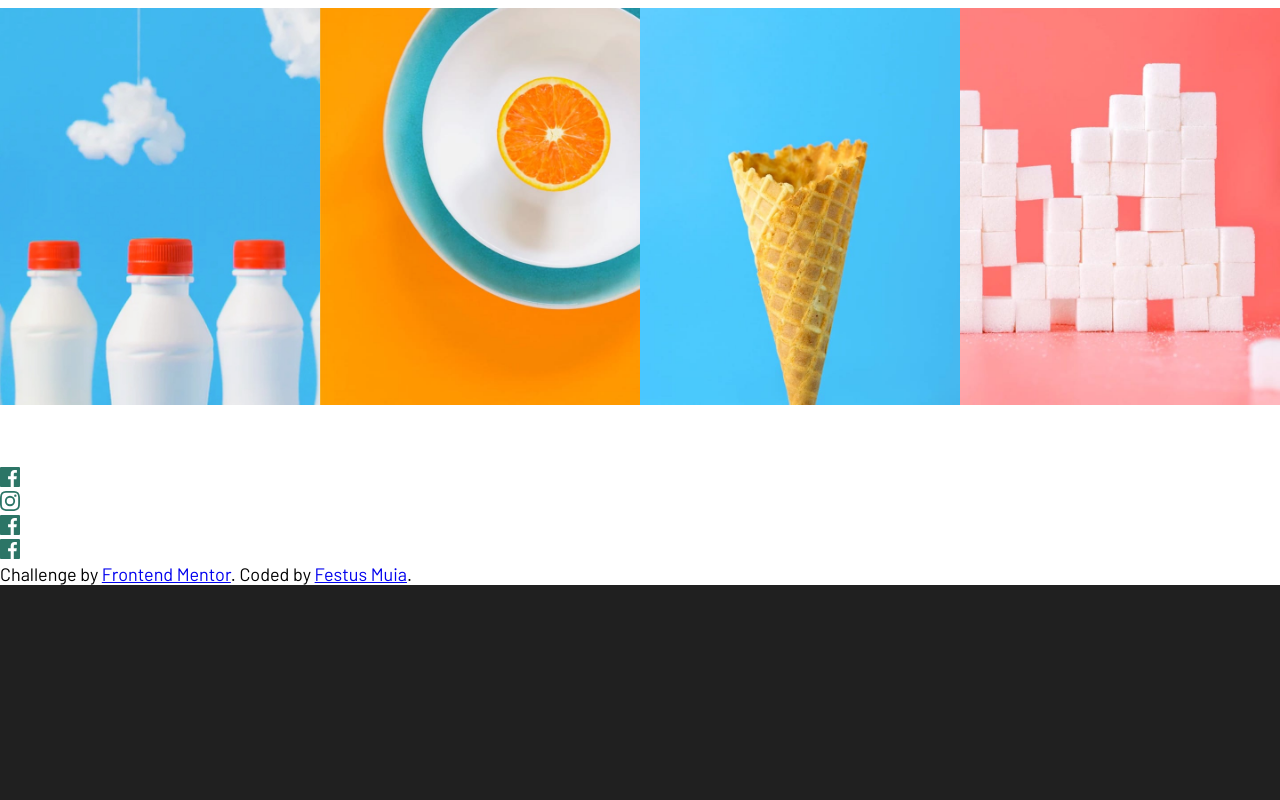
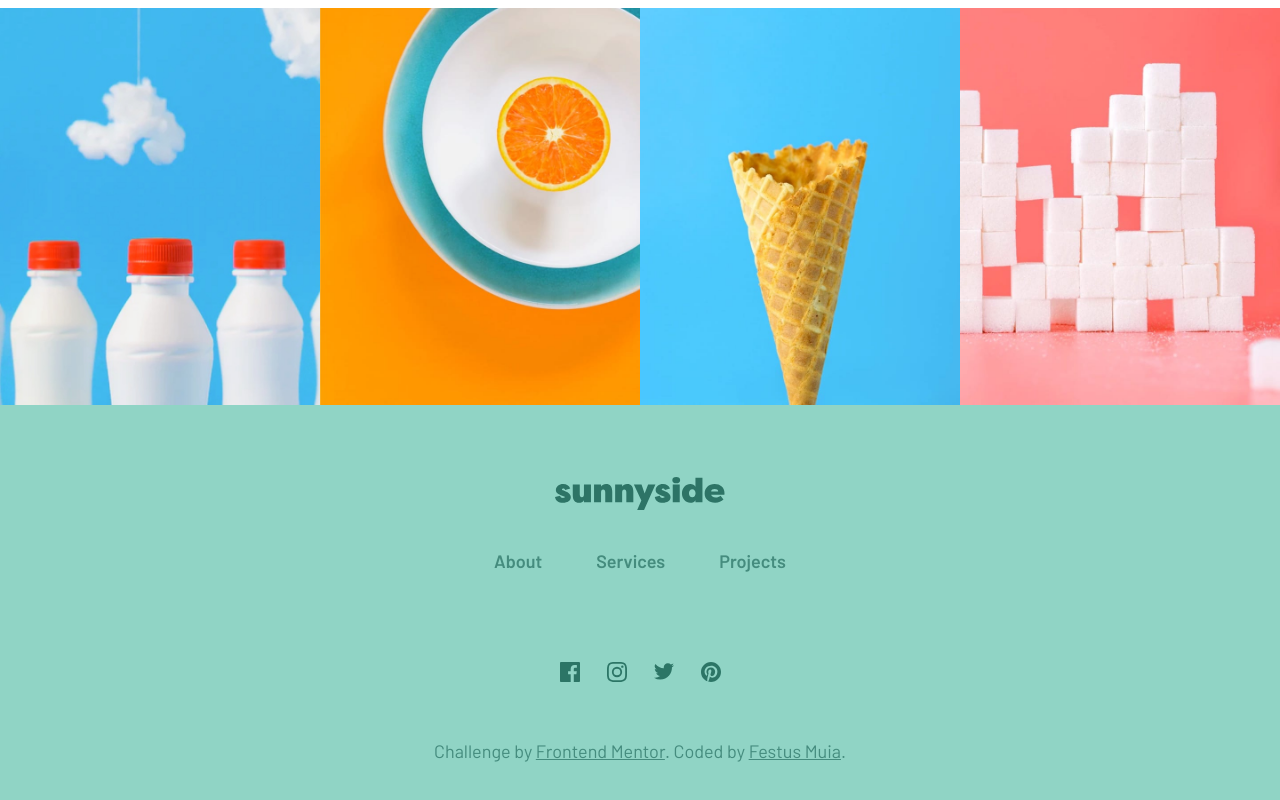
Before and after one commit to MuiaMuteti/Sunnyside-agency-landing-page, a plain HTML site: page index.html in a window 1280 px wide. Shown: the part 3462-4262 px from the top of the page. Before the commit the page ends 4047 px from the top, so only its background shows below. Drawn offline with Linux system fonts and the light colour scheme.

Commit message:
Update: Footer styling

```diff
--- a/css/style.css
+++ b/css/style.css
@@ -65,7 +65,7 @@ header {
     align-items: center;
 }
 
-.logo img {
+header .logo img {
     height: 3.5rem;
 }
 
@@ -80,7 +80,7 @@ nav ul {
     gap: 3em;
 }
 
-nav li {
+nav li, footer li {
     list-style: none;
 }
 
@@ -259,3 +259,40 @@ main img {
     display: grid;
     grid-template-columns: repeat(4, 1fr);
 }
+
+/* footer */
+footer {
+    background-color: #90d4c5;
+    text-align: center;
+    padding: 4em 8em;
+}
+
+footer .logo img {
+    height: 3.3rem;
+}
+
+.secondary-links ul {
+    display: flex;
+    flex-direction: row;
+    gap: 3em;
+    justify-content: center;
+    margin-top: 2em;
+}
+
+.secondary-links a {
+    text-decoration: none;
+    font-weight: bold;
+    color: var(--primary-dark-moderate-cyan);
+}
+
+.social-links ul {
+    display: flex;
+    flex-direction: row;
+    justify-content: center;
+    gap: 1.5em;
+    margin: 5em 0 3em 0;
+}
+
+.attribution, .attribution a {
+    color: var(--primary-dark-moderate-cyan);
+}
--- a/index.html
+++ b/index.html
@@ -163,17 +163,16 @@
   <!-- start footer -->
   <footer>
     <a href="#" class="logo">
-      <img src="./images/logo.svg" alt="Sunnyside logo">
+      <img src="./images/logo-cyan.svg" alt="Sunnyside logo">
     </a>
 
-    <nav>
+    <div class="secondary-links">
       <ul>
         <li><a href="#">About</a></li>
         <li><a href="#">Services</a></li>
         <li><a href="#">Projects</a></li>
-        <li><a href="#">Contact</a></li>
       </ul>
-    </nav>
+    </div>
 
     <div class="social-links">
       <ul>
@@ -184,10 +183,10 @@
           <a href="#"><img src="./images/icon-instagram.svg" alt="instagram"></a>
         </li>
         <li>
-          <a href="#"><img src="./images/icon-facebook.svg" alt="facebook"></a>
+          <a href="#"><img src="./images/icon-twitter.svg" alt="twitter"></a>
         </li>
         <li>
-          <a href="#"><img src="./images/icon-facebook.svg" alt="facebook"></a>
+          <a href="#"><img src="./images/icon-pinterest.svg" alt="pinterest"></a>
         </li>
       </ul>
     </div>
```
Also changed, not shown: images/logo-cyan.svg (added).
